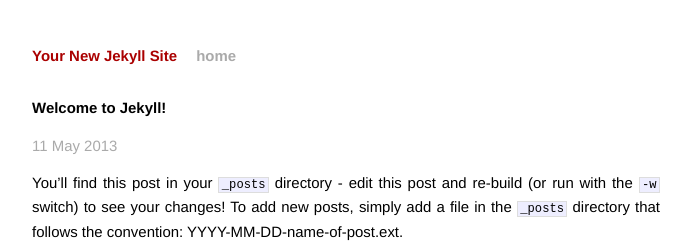
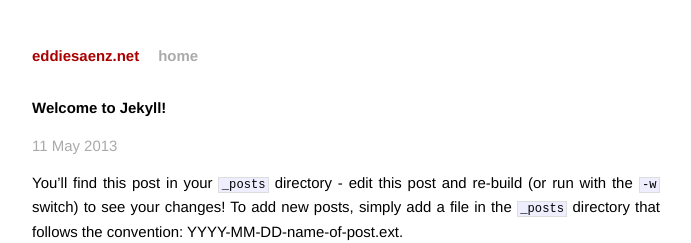
Before and after one commit to eddies5/old-eddies5.github.com, a Jekyll site: the page built from _posts/2013-05-11-welcome-to-jekyll.markdown, in a window 1280 px wide. Shown: the top 243 px of the page, without its empty margins (294-985 px from the left). Built offline with Jekyll 4.4.1, drawn with Linux system fonts in a browser that asks for light colours.

Commit message:
changed site name in _config.yml

```diff
--- a/_config.yml
+++ b/_config.yml
@@ -1,2 +1,2 @@
-name: Your New Jekyll Site
+name: eddiesaenz.net
 pygments: true
```
